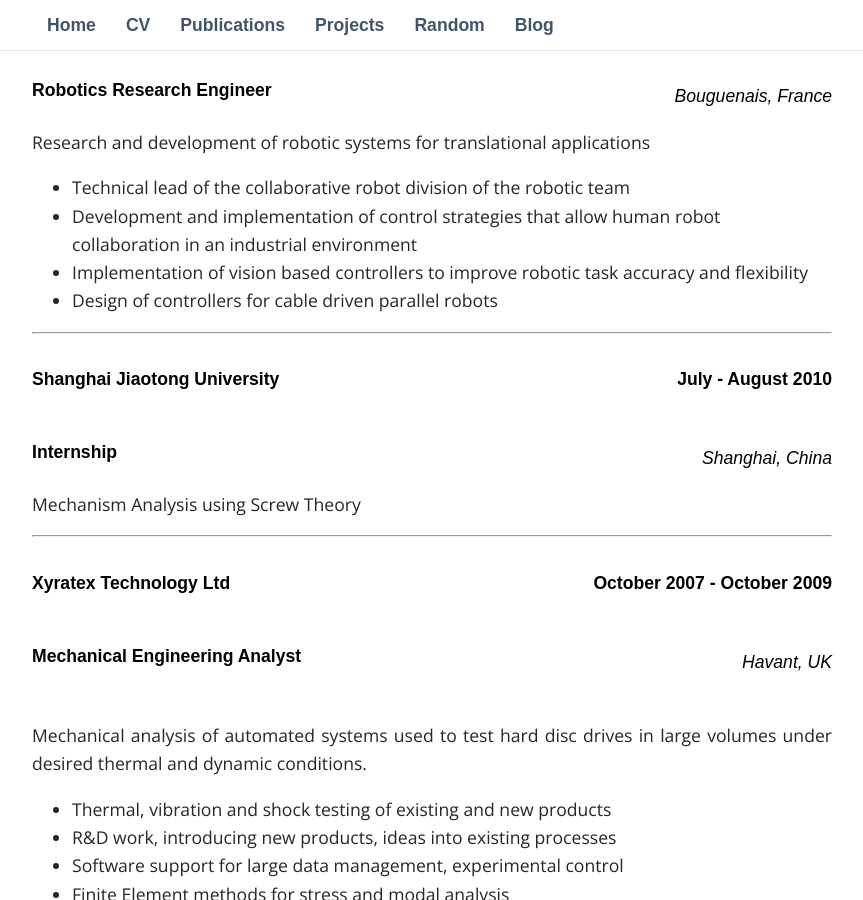
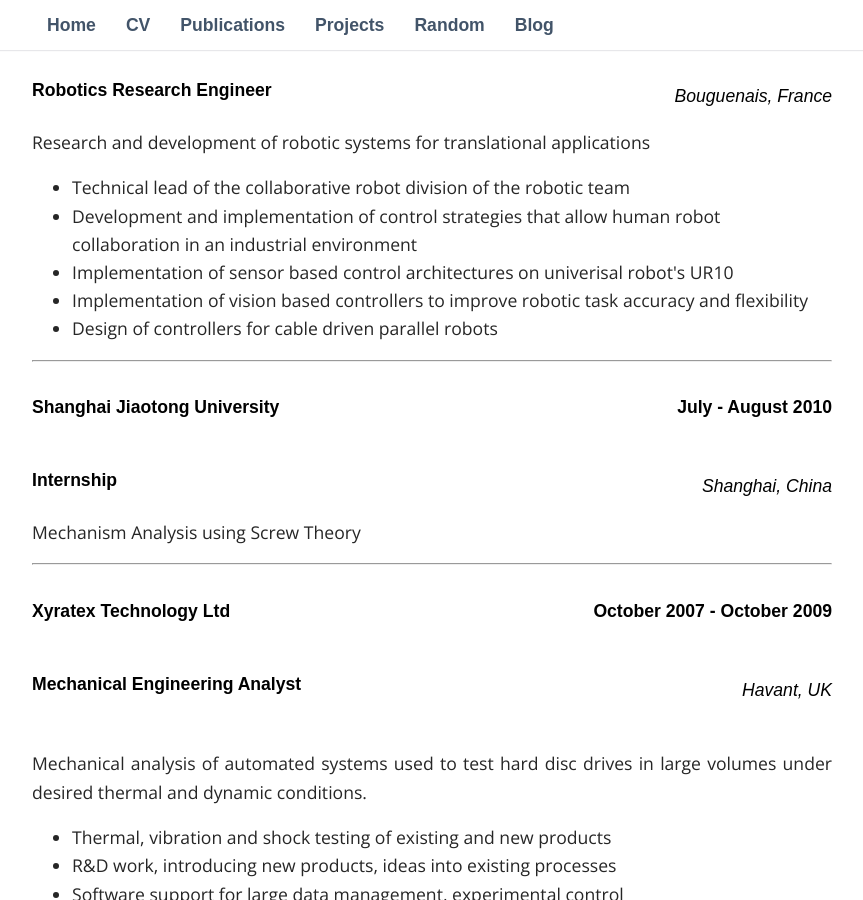
Before and after one commit to philip-long/philip-long.github.io, a Jekyll site: the page built from cv/index.html, in a window 1280 px wide and 900 px high, scrolled down 1000 px. Shown: the whole window, without its empty margins (208-1071 px from the left). Built offline with Jekyll 4.4.1, drawn with Linux system fonts in a browser that asks for light colours; nearby versions of some CDN libraries; some web fonts are replaced; library files that are not in the unit come from our copies.

Commit message:
Update index.html

```diff
--- a/cv/index.html
+++ b/cv/index.html
@@ -88,6 +88,7 @@
                     <ul class="desc">
                     	<li> Technical lead of the collaborative robot division of the robotic team</li>
                         <li> Development and implementation of control strategies that allow human robot collaboration in an industrial environment</li>
+			<li> Implementation of sensor based control architectures on univerisal robot's UR10</li>
                         <li> Implementation of vision based controllers to improve robotic task accuracy and flexibility</li>
                         <li> Design of controllers for cable driven parallel robots</li>
                     </ul>
```
